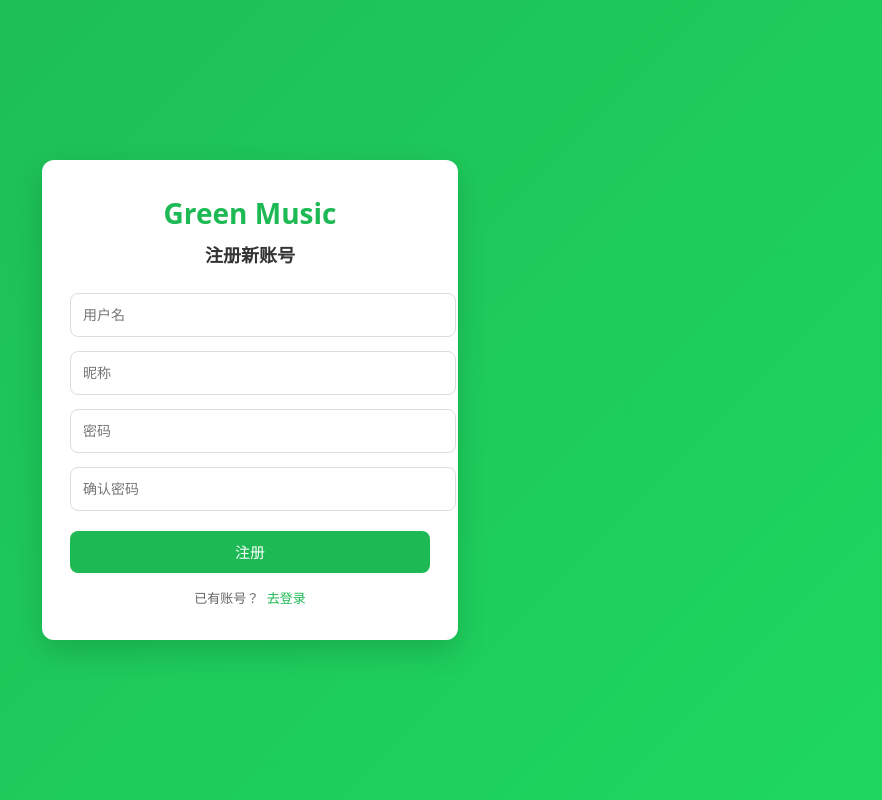
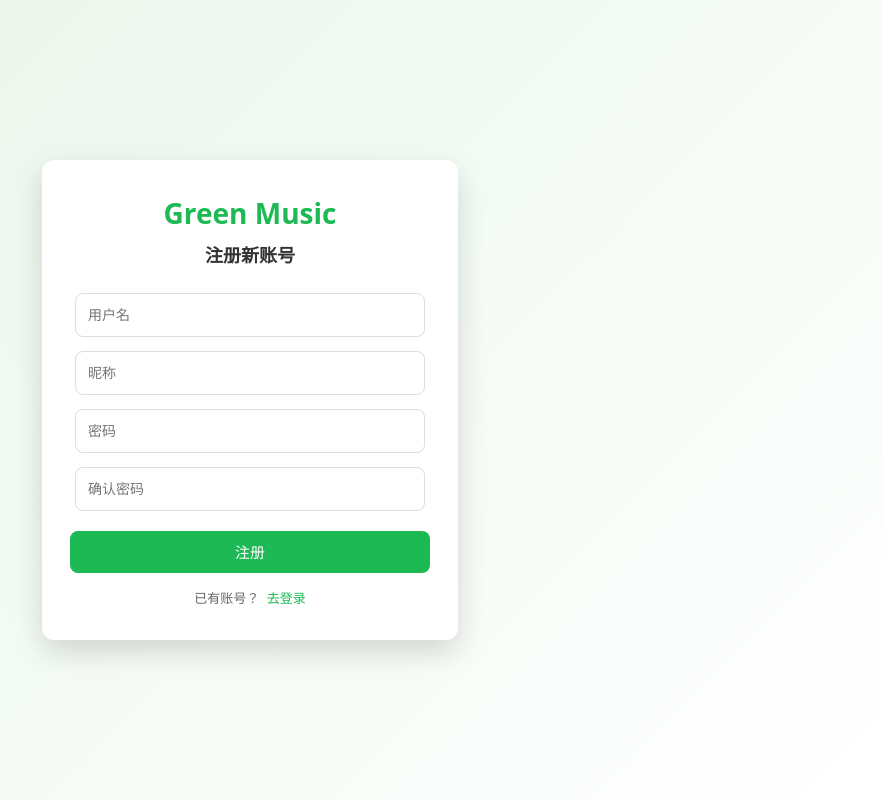
Before and after one commit to MeraDicycle/web-fianl, a Vue app in the folder frontend/green-music/: page /register in a window 1280 px wide. Shown: the whole page, without its empty margins (390-1272 px from the left). Built offline with nearby package versions, Linux system fonts and the light colour scheme.

Commit message:
调整界面

```diff
--- a/frontend/green-music/src/views/Register.vue
+++ b/frontend/green-music/src/views/Register.vue
@@ -86,7 +86,7 @@ const goLogin = () => {
 <style scoped>
 .auth-page {
   min-height: 100vh;
-  background: linear-gradient(135deg, #1db954, #1ed760);
+  background: linear-gradient(135deg, #e8f5e9, #ffffff);
   display: flex;
   align-items: center;
   justify-content: center;
@@ -114,7 +114,7 @@ const goLogin = () => {
 }
 
 .input {
-  width: 100%;
+  width: 90%;
   height: 42px;
   margin-bottom: 14px;
   padding: 0 12px;
```
